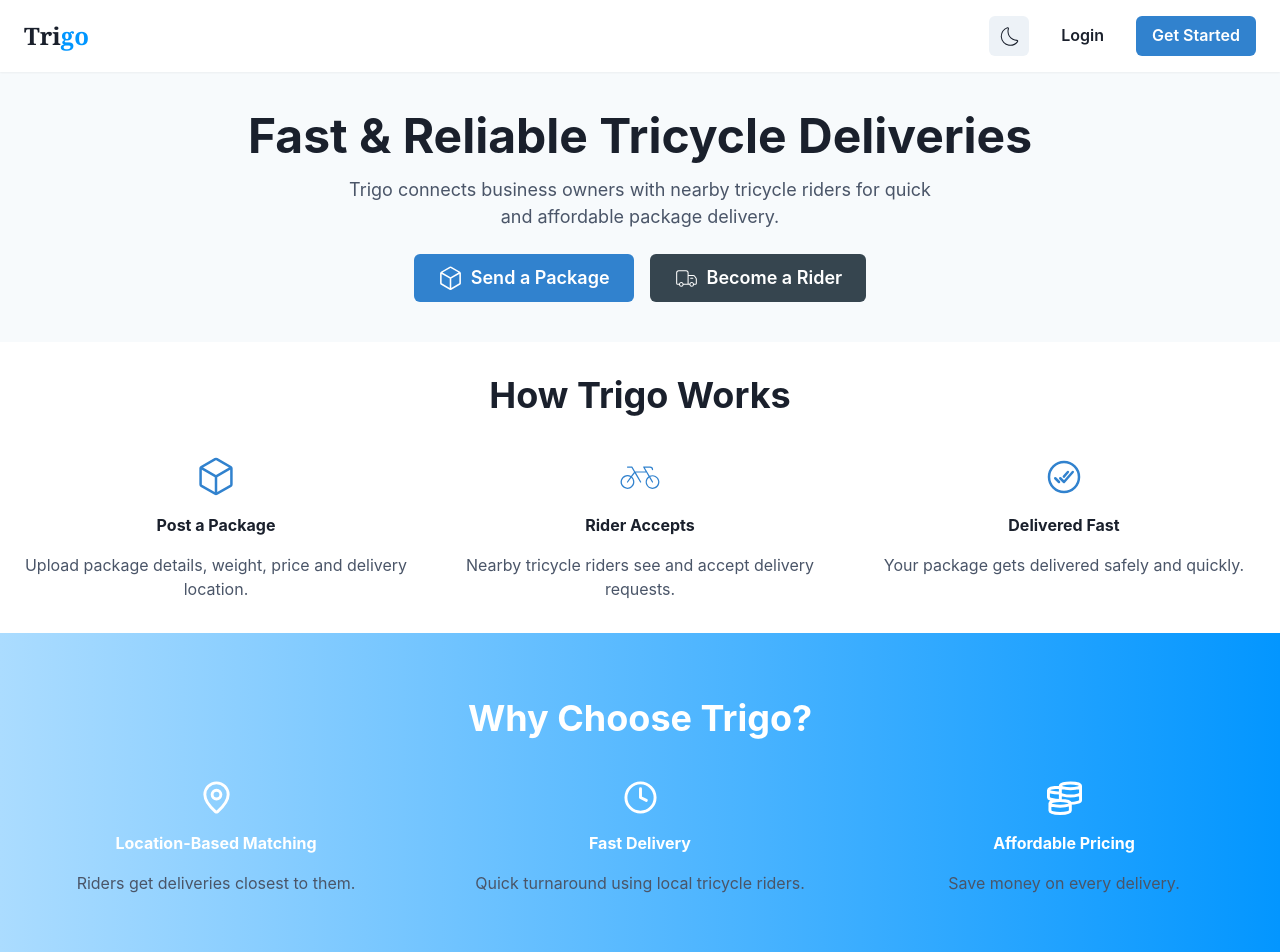
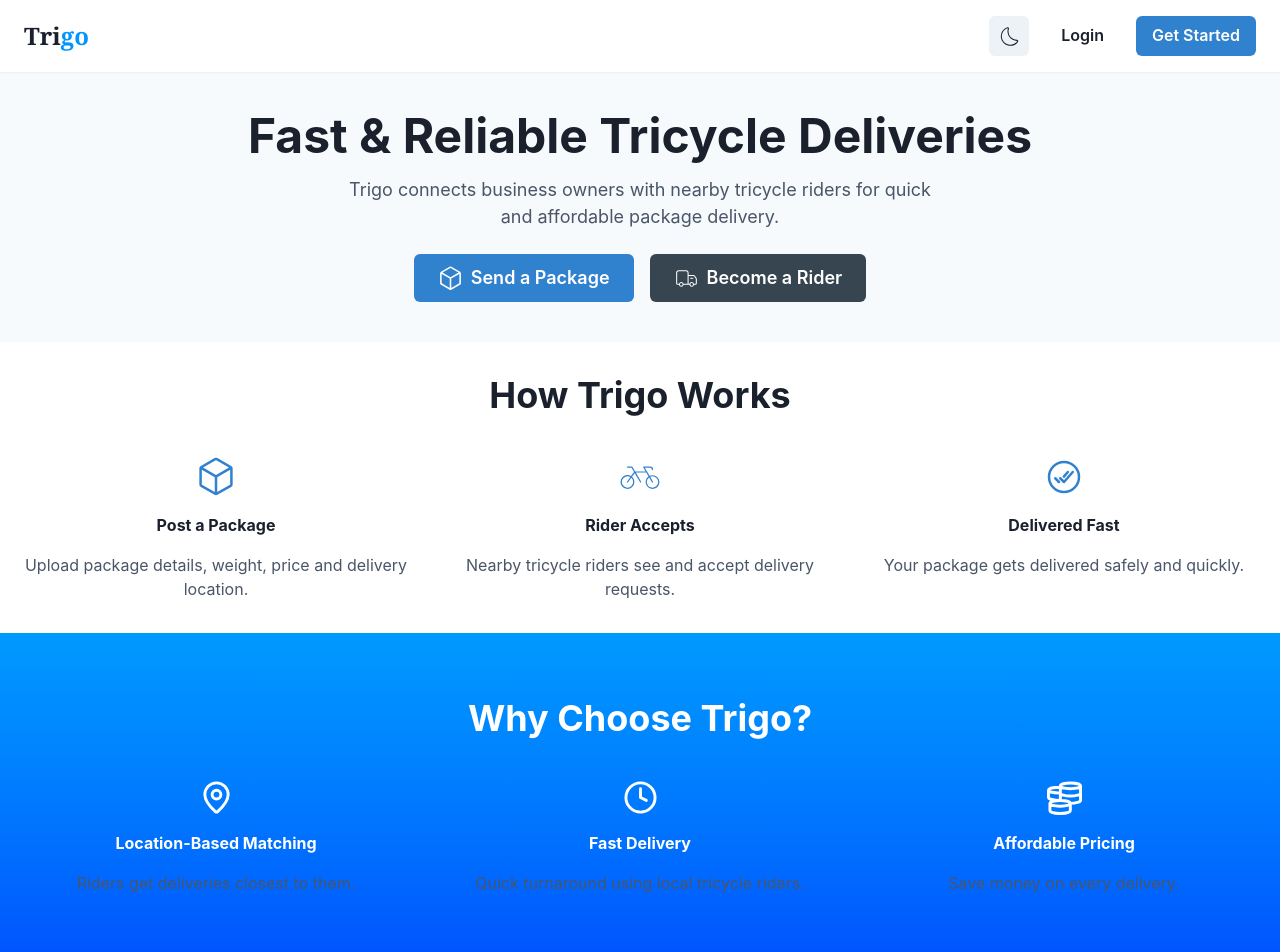
Before and after one commit to Mayor-Myles/Trigo, a Next.js app: page / in a window 1280 px wide. Shown: the top 952 px of the page. Built offline with nearby package versions, Linux system fonts and the light colour scheme.

Commit message:
Update Features.jsx

```diff
--- a/components/Features.jsx
+++ b/components/Features.jsx
@@ -30,7 +30,7 @@ const features = [
 
 const Features = () => {
   return (
-    <Box py={16} px={6} color="white" backgroundImage="linear-gradient(to right,#ABDCFF 0%,#0396FF 100%)">
+    <Box py={16} px={6} color="white" backgroundImage="linear-gradient(180deg, #009aff 0.000%, #008bff 25.000%, #007bff 50.000%, #0068ff 75.000%, #0053ff 100.000%)">
       <Heading textAlign="center" mb={10}>
         Why Choose Trigo?
       </Heading>
```
